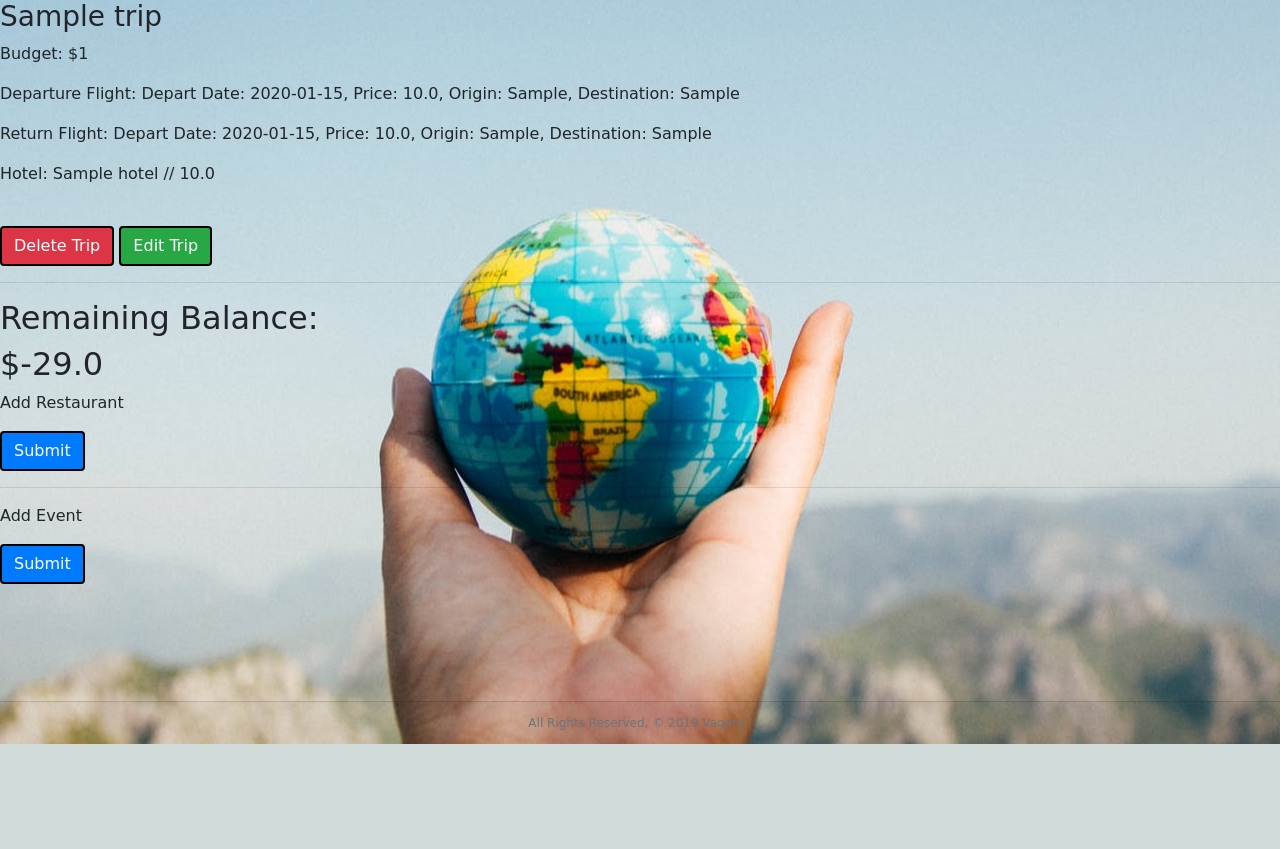
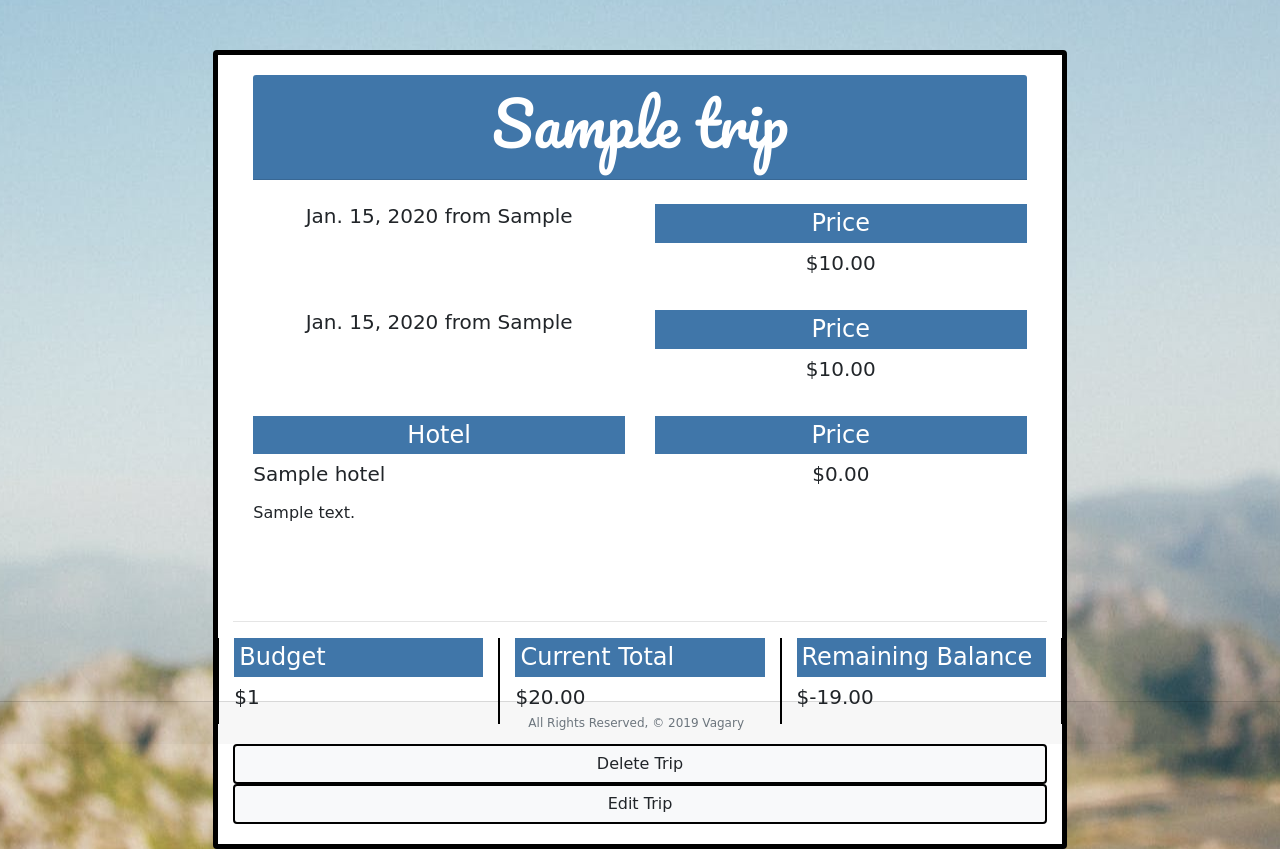
Before and after one commit to spackwood/Vagary, a Django app: page /trips/1/1/ in a window 1280 px wide. Shown: the part 56-905 px from the top of the page. Before the commit the page ends 800 px from the top, so only its background shows below. Run offline with Django 3.2, Linux system fonts and the light colour scheme; tables that the repository leaves empty hold one stand-in row (values such as "Sample post"); some libraries are stand-ins or nearby versions; some web fonts are replaced.

Commit message:
multiply hotel price by number of trip days & update CSS

```diff
--- a/main_app/static/style.css
+++ b/main_app/static/style.css
@@ -28,3 +28,61 @@
 .btn {
     border: 2px solid black;
 }
+
+.btn-primary {
+    background-color: #4076A9;
+}
+
+.btn-primary:hover {
+    background-color: white;
+    color: black;
+    border: 1px solid #4076A9;
+}
+.card {
+    margin-top: 50px;
+    padding-bottom: 20px;
+    border: 5px solid black;
+}
+
+.col-4 {
+    border-left: 1px solid black;
+    border-right: 1px solid black;
+}
+
+.trip-header {
+    font-size: 60px;
+}
+
+h4 {
+    background-color: #4076A9;
+    color: white;
+    padding: 5px;
+}
+
+h5 {
+    margin-bottom: 15px;
+}
+
+.card-header {
+    background-color: #4076A9;
+    color: white;
+    padding-bottom: 20px;
+}
+
+.row {
+    padding-bottom: 20px;
+}
+
+.search-header {
+    margin-bottom: 10px;
+}
+
+span {
+    background-color: #a6abb0;
+    color: white;
+    padding: 5px;
+}
+
+.add {
+    font-size: 20px;
+}
--- a/main_app/templates/trips/detail.html
+++ b/main_app/templates/trips/detail.html
@@ -1,38 +1,72 @@
 {% extends 'base.html' %}
 {% load mathfilters %}
 {% block content %}
-<h3>{{trip.name}}</h3>
-<p>Budget: ${{trip.budget}}</p>
-
+<div class = "card col-8 offset-md-2">
+    <div class="card-body text-center">
+    <h1 class = "card-header trip-header">{{trip.name}}</h1>
+    <br>
     <!-- {% if depart_flight %} -->
+    <div class = 'row'>
+        <div class = 'col-6'>
         {% for i in iata %}
             {% if i.code == depart_flight.destination %}
-<h3>Flights to {{i.name}}</h3>
+                <h4>Flight to {{i.name}}</h4>
             {%endif%}
         {%endfor%}
-<p>Departure Flight: {{depart_flight}}</p>
+            <h5>{{depart_flight.departure_date}} from {{depart_flight.origin}}</h5>
+        </div>
+        <div class = 'col-6'>
+            <h4>Price</h4>
+            <h5>${{depart_flight.price|floatformat:2}}</h5>
+        </div>
+    </div>
+    <div class = 'row'>
         {% if return_flight %}
-    <p>Return Flight: {{return_flight}}</p>
+        <div class = 'col-6'>
+            {% for i in iata %}
+                {% if i.code == return_flight.destination %}
+                    <h4>Flight to {{i.name}}</h4>
+                {%endif%}
+            {%endfor%}
+        <h5>{{return_flight.departure_date}} from {{return_flight.origin}}</h5>
+        </div>
+        <div class = 'col-6'>
+            <h4>Price</h4>
+            <h5>${{return_flight.price|floatformat:2}}</h5>
+        </div>
     {% else %}
+        <div class = 'col-12 text-center'>
         <form action="/{{trip.id}}/{{depart_flight.origin}}/flights/" method="POST">
             {% csrf_token %}
             <input type="hidden" name="budget" value="{{trip.budget}}">
             <input type="hidden" name="origin" value="{{depart_flight.destination}}">
             <input type="date" class="form-control" name="return_date" aria-describedby="basic-addon1" required>
-        <input type="submit" value="Add Returning Flight" class="btn btn-primary">
+            <input type="submit" value="Add Returning Flight" class="btn btn-light">
         </form>
+        </div>
     {% endif %}
-
+    </div>
+    <div class = 'row'>
         {% if hotel %}
-    <p>Hotel: {{hotel}}</p>
+        <div class = "col-6">
+            <h4>Hotel</h4>
+            <h5 class = "text-left">{{hotel.name}}</h5>
+            <p class = "text-left">{{hotel.address}}</p>
+        </div>
+        <div class = 'col-6'>
+            <h4>Price</h4>
+            <h5>${{hotel.price|floatformat:2}}</h5>
+        </div>
         {% else %}
+        <div class = 'col-12 text-center'>
         <form action="/{{trip.id}}/{{depart_flight.destination}}/hotels/" method="POST">
             {% csrf_token %}
             <input type="hidden" name="budget" value="{{trip.budget}}">
-        <input type="submit" value="Add Hotel" class="btn btn-primary">
+            <input type="submit" value="Add Hotel" class="btn btn-light">
         </form>
         {% endif %}
-
+        </div>
+    </div>
     <!-- {% else %}
     <form action="/{{trip.id}}/{{trip.origin}}/flights/" method="POST">
         {% csrf_token %}
@@ -42,20 +76,38 @@
     </form>
     {% endif %} -->
     <br>
-<a href="{% url 'delete_trip' trip.id depart_flight.origin %}" class="btn btn-danger">Delete Trip</a>
-<a href="{% url 'edit_trip' trip.id depart_flight.origin%}" class="btn btn-success">Edit Trip</a>
     <hr>
-<h2>Remaining Balance:</h2>
+    <div class = "row">
+        <div class = "col-4">
+            <h4>Budget</h4>
+            <h5>${{trip.budget}}</h5>
+        </div>
+        <div class = "col-4">
+            <h4>Current Total</h4>
             {%if not return_flight and not hotel%}
-<h2> ${{trip.budget|sub:depart_flight.price}}</h2>
+                <h5> ${{depart_flight.price|floatformat:2}}</h5>
             {%endif%}
             {%if return_flight and not hotel%}
-<h2> ${{trip.budget|sub:depart_flight.price|sub:return_flight.price}}</h2>
+                <h5> ${{depart_flight.price|add:return_flight.price|floatformat:2}}</h5>
             {%endif%}
             {%if return_flight and hotel %}
-<h2>${{trip.budget|sub:depart_flight.price|sub:return_flight.price|sub:hotel.price}}</h2>
+                <h5>${{depart_flight.price|add:return_flight.price|add:hotel.price|floatformat:2}}</h5>
             {%endif%}
-<p>Add Restaurant</p>
+        </div>
+        <div class = "col-4">
+            <h4>Remaining Balance</h4>
+            {%if not return_flight and not hotel%}
+                <h5> ${{trip.budget|sub:depart_flight.price|floatformat:2}}</h5>
+            {%endif%}
+            {%if return_flight and not hotel%}
+                <h5> ${{trip.budget|sub:depart_flight.price|sub:return_flight.price|floatformat:2}}</h5>
+            {%endif%}
+            {%if return_flight and hotel %}
+                <h5>${{trip.budget|sub:depart_flight.price|sub:return_flight.price|sub:hotel.price|floatformat:2}}</h5>
+            {%endif%}
+        </div>
+    </div>
+    <!-- <p>Add Restaurant</p>
     <form action="" method="POST">
         <input class="btn btn-primary" type="submit">
     </form>
@@ -63,5 +115,10 @@
     <p>Add Event</p>
     <form action="" method="POST">
         <input class="btn btn-primary" type="submit">
-</form>
+    </form> -->
+        <a href="{% url 'delete_trip' trip.id depart_flight.origin %}" class="btn btn-light col-12">Delete Trip</a>
+        <a href="{% url 'edit_trip' trip.id depart_flight.origin%}" class="btn btn-light col-12">Edit Trip</a>
+    </div>
+</div>
+
 {% endblock %}
--- a/main_app/views.py
+++ b/main_app/views.py
@@ -182,24 +182,22 @@
 
     try:
         depart_flight = Flight.objects.get(trip=trip, origin=origin)
-        print('true')
     except:
         depart_flight = None
-        print('false')
 
     try:
         return_flight = Flight.objects.get(trip=trip, destination=origin)
-        print('true')
     except:
         return_flight = None
-        print('false')
 
     try:
         hotel = Hotel.objects.get(trip=trip)
-        print('true')
     except:
         hotel = None
-        print('false')
+
+    if depart_flight and return_flight and hotel:
+       trip_days = (return_flight.departure_date - depart_flight.departure_date).days
+       hotel.price = hotel.price * trip_days
 
     return render(request, 'trips/detail.html', {
         'trip': trip,
--- a/vagary/settings.py
+++ b/vagary/settings.py
@@ -127,7 +127,6 @@
 # Static files (CSS, JavaScript, Images)
 # https://docs.djangoproject.com/en/2.1/howto/static-files/
 
-# root = environ.Path('/Users/elianalevenson/desktop/project-3/.env')
 environ.Env.read_env()
 AMADEUS_CLIENT_ID = env('AMADEUS_CLIENT_ID')
 AMADEUS_CLIENT_SECRET = env('AMADEUS_CLIENT_SECRET')
```
Also changed, not shown: main_app/templates/destinations/search.html (+4 -10 lines), main_app/templates/flights/search.html (+24 -6 lines), main_app/templates/hotels/search.html (+4 -6 lines). Lines whose indentation alone changed are shown as unchanged.
